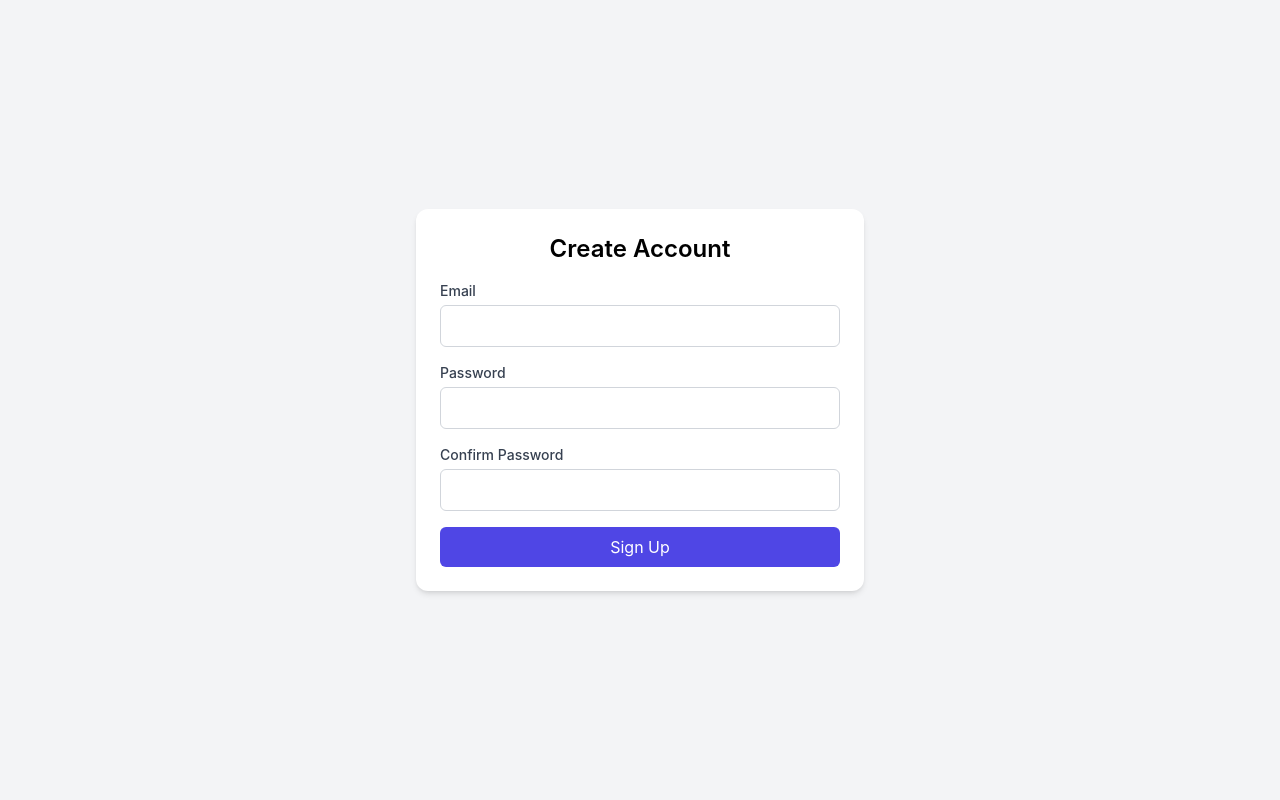
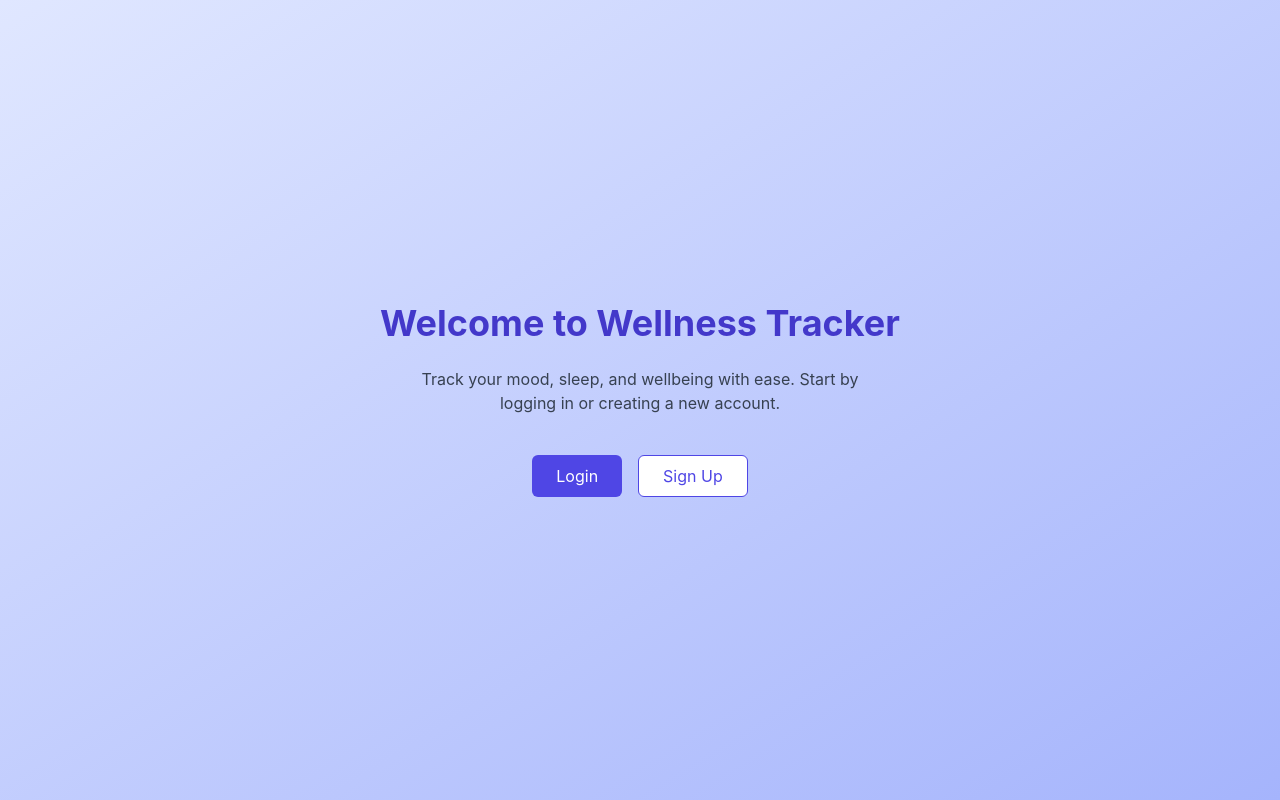
Before and after one commit to Gopzy/wellness-dashboard, a React (Create React App) app: page / in a window 1280 px wide. Built offline with nearby package versions, Linux system fonts and the light colour scheme.

Commit message:
landing page

```diff
--- a/src/App.tsx
+++ b/src/App.tsx
@@ -6,12 +6,13 @@ import DashboardPage from "./features/wellness/DashboardPage";
 import "./App.css";
 import "./index.css";
 import ProtectedRoute from "./components/ProtectedRoute";
+import LandingPage from "./features/auth/LandingPage";
 
 function App() {
   return (
     <Router>
       <Routes>
-        <Route path="/" element={<SignupPage />} />
+        <Route path="/" element={<LandingPage />} />
         <Route path="/signup" element={<SignupPage />} />
         <Route path="/login" element={<LoginPage />} />
 
--- /dev/null
+++ b/src/features/auth/LandingPage.tsx
@@ -0,0 +1,35 @@
+import React from "react";
+import { useNavigate } from "react-router-dom";
+
+const LandingPage: React.FC = () => {
+  const navigate = useNavigate();
+
+  return (
+    <div className="flex flex-col justify-center items-center min-h-screen bg-gradient-to-br from-indigo-100 to-indigo-300 text-center px-4">
+      <h1 className="text-4xl font-bold text-indigo-700 mb-6">
+        Welcome to Wellness Tracker
+      </h1>
+      <p className="text-gray-700 mb-10 max-w-md">
+        Track your mood, sleep, and wellbeing with ease. Start by logging in or
+        creating a new account.
+      </p>
+
+      <div className="flex gap-4">
+        <button
+          onClick={() => navigate("/login")}
+          className="bg-indigo-600 text-white px-6 py-2 rounded-md hover:bg-indigo-700 transition"
+        >
+          Login
+        </button>
+        <button
+          onClick={() => navigate("/signup")}
+          className="bg-white border border-indigo-600 text-indigo-600 px-6 py-2 rounded-md hover:bg-indigo-50 transition"
+        >
+          Sign Up
+        </button>
+      </div>
+    </div>
+  );
+};
+
+export default LandingPage;
```
